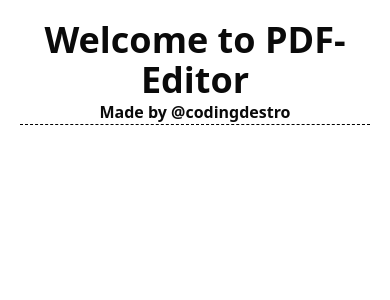
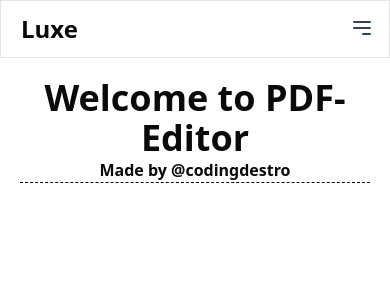
Before and after one commit to codingdestro/pdf-hub, a Next.js app in the folder apps/frontend/: page / in a window 390 px wide. Shown: the top 300 px of the page. Built offline with nearby package versions, Linux system fonts and the light colour scheme.

Commit message:
add: navbar

```diff
--- a/apps/frontend/app/layout.tsx
+++ b/apps/frontend/app/layout.tsx
@@ -1,6 +1,7 @@
 import type { Metadata } from "next";
 import { Geist, Geist_Mono } from "next/font/google";
 import "./globals.css";
+import Nav from "@/components/navbar/Nav";
 
 const geistSans = Geist({
   variable: "--font-geist-sans",
@@ -27,6 +28,7 @@ export default function RootLayout({
       <body
         className={`${geistSans.variable} ${geistMono.variable} antialiased`}
       >
+        <Nav/>
         {children}
       </body>
     </html>
--- /dev/null
+++ b/apps/frontend/components/navbar/Nav.tsx
@@ -0,0 +1,92 @@
+"use client";
+import React from "react";
+
+const navlinks = [
+  {
+    name: "Home",
+    href: "/",
+  },
+  {
+    name: "About",
+    href: "/about",
+  },
+  {
+    name: "Contact",
+    href: "/contact",
+  },
+];
+
+const Nav = () => {
+  const [isOpen, setIsOpen] = React.useState(false);
+
+  const toggleMenu = () => {
+    setIsOpen(!isOpen);
+  };
+
+  React.useEffect(() => {
+    const handleResize = () => {
+      if (window.innerWidth >= 640) {
+        setIsOpen(false);
+      }
+    };
+
+    window.addEventListener("resize", handleResize);
+    return () => window.removeEventListener("resize", handleResize);
+  }, []);
+  return (
+    <div className="w-full flex items-center justify-between px-5 py-3 border">
+      <div className="text-2xl font-bold">Luxe</div>
+
+      <div className="hidden sm:block">
+        {navlinks.map((link, index) => (
+          <a
+            key={index}
+            href={link.href}
+            className="text-gray-700 hover:text-gray-900 px-3 py-2 rounded-md text-sm font-medium"
+          >
+            {link.name}
+          </a>
+        ))}
+      </div>
+
+      <div className="relative sm:hidden">
+        <div className="fixed top-0 right-0 z-50 w-full flex flex-col items-end space-y-2">
+          <button
+            className="cursor-pointer text-gray-700 hover:text-gray-900 focus:outline-none focus:ring-2 focus:ring-gray-500 rounded-md p-2 mt-2 mr-2 "
+            onClick={toggleMenu}
+          >
+            <svg
+              xmlns="http://www.w3.org/2000/svg"
+              className="h-6 w-6"
+              fill="none"
+              viewBox="0 0 24 24"
+              stroke="currentColor"
+            >
+              <path
+                strokeLinecap="round"
+                strokeLinejoin="round"
+                strokeWidth={2}
+                d="M4 6h16M4 12h16m-7 6h7"
+              />
+            </svg>
+          </button>
+          <div
+            className={`${!isOpen ? "hidden" : "flex"} border h-screen flex-col bg-white p-5 w-48 shadow-lg`}
+          >
+            {navlinks.map((link, index) => (
+              <a
+                key={index}
+                href={link.href}
+                className="text-gray-700 hover:text-gray-900 px-3 py-2 rounded-md text-sm font-medium"
+              >
+                {link.name}
+              </a>
+            ))}
+          </div>
+        </div>
+      </div>
+    </div>
+  );
+};
+
+export default Nav;
```
